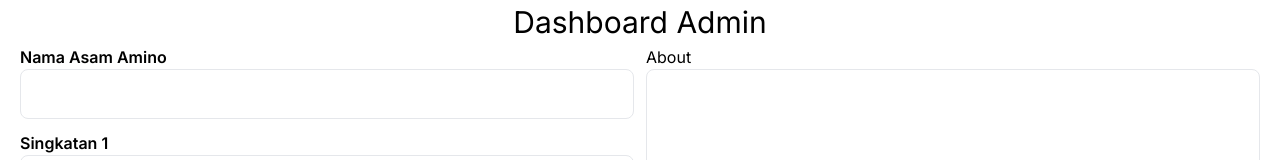
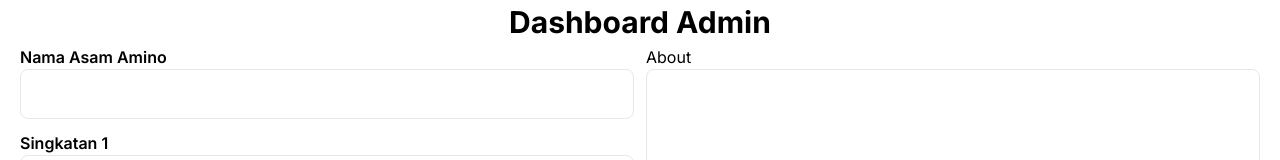
Before and after one commit to Lambadya14/dna-rna-to-amino-acid, a Next.js app: page /admin in a window 1280 px wide. Shown: the top 160 px of the page. Built offline with nearby package versions, Linux system fonts and the light colour scheme; no server answers; the database is empty.

Commit message:
styling admin page

```diff
--- a/app/admin/page.tsx
+++ b/app/admin/page.tsx
@@ -5,7 +5,7 @@
 const AdminPage = () => {
   return (
     <div>
-      <h1 className="text-bold text-[30px] text-center">Dashboard Admin</h1>
+      <h1 className="font-bold text-[30px] text-center">Dashboard Admin</h1>
 
       <InputForm />
     </div>
```
